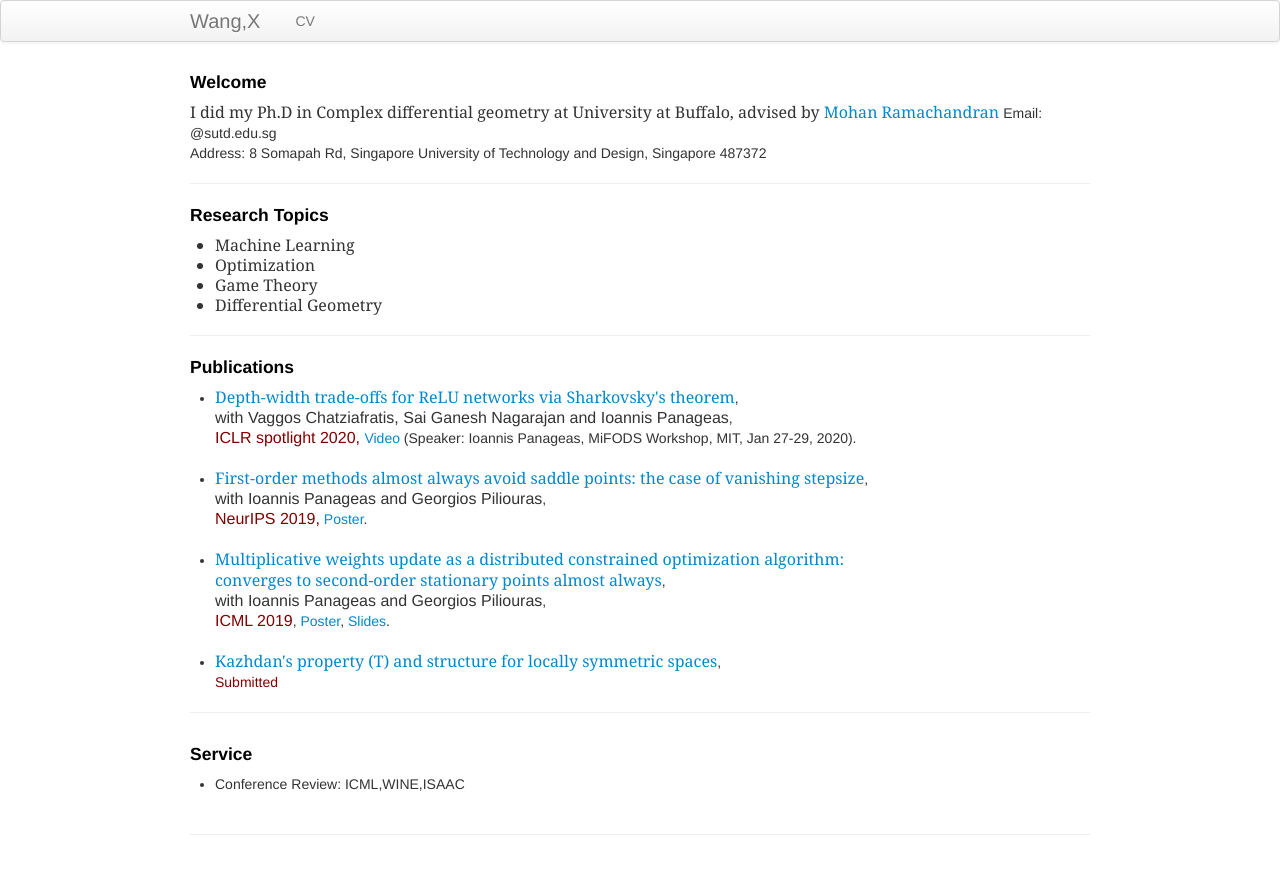
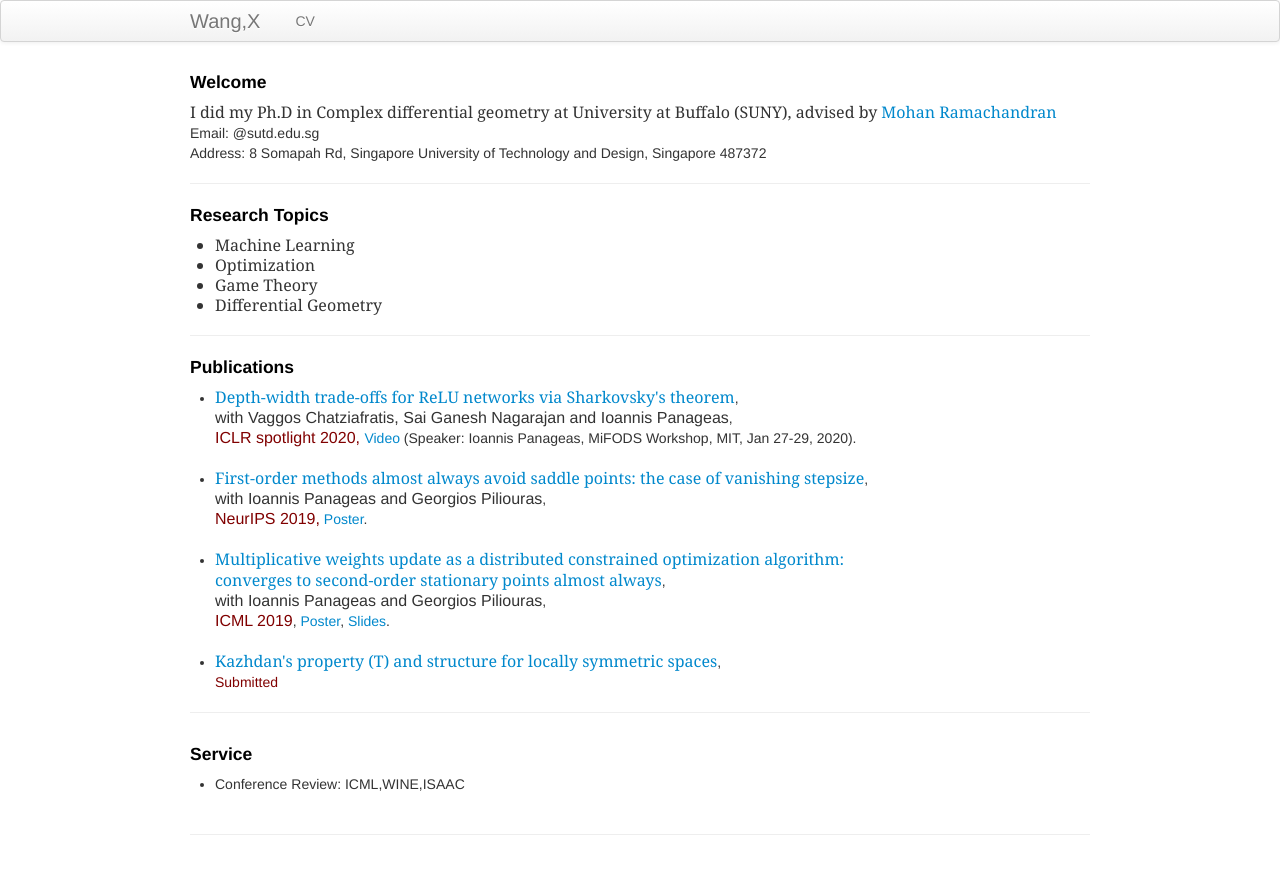
Before and after one commit to xiiaowang/xiiaowang.github.io, a Jekyll site: the page built from index.md, in a window 1280 px wide. Shown: the top 874 px of the page. Built offline with Jekyll 4.4.1, drawn with Linux system fonts in a browser that asks for light colours.

Commit message:
Update index.md

```diff
--- a/index.md
+++ b/index.md
@@ -7,7 +7,7 @@ keywords: machine learning, geometry
 
 <div class="container1">
     <h4><a name="Welcome"></a>Welcome</h4>
-    <font size="3" face="Georgia">I did my Ph.D in Complex differential geometry at University at Buffalo, advised by <a href="http://www.buffalo.edu/cas/math/people/faculty/ramachandran.html">Mohan Ramachandran</a>
+    <font size="3" face="Georgia">I did my Ph.D in Complex differential geometry at University at Buffalo (SUNY), advised by <a href="http://www.buffalo.edu/cas/math/people/faculty/ramachandran.html">Mohan Ramachandran</a>
         </font>
     Email: @sutd.edu.sg<br/>
     Address: 8 Somapah Rd, Singapore University of Technology and Design, Singapore 487372
```
